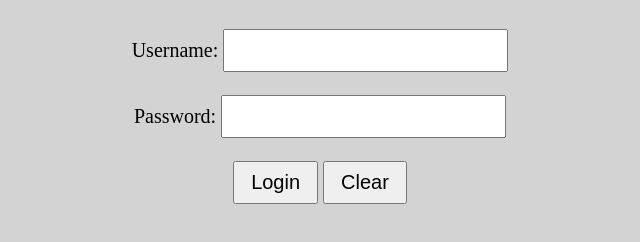
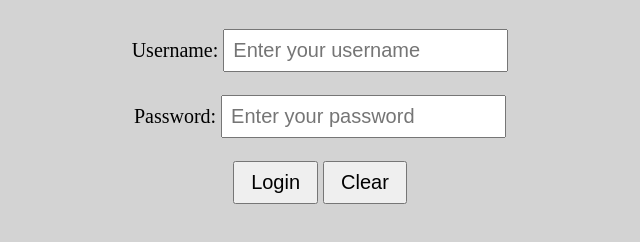
Before and after one commit to Marianna2028/IT1166-Employee-Management-System, a plain HTML site: page index.html in a window 1280 px wide. Shown: the part 90-332 px from the top of the page, without its empty margins (320-960 px from the left). Drawn offline with Linux system fonts and the light colour scheme.

Commit message:
Fix HTML form input fields formatting

```diff
--- a/index.html
+++ b/index.html
@@ -12,12 +12,14 @@
     <form>
         <label for="username">Username:</label>
         <input type="text" id="username" name="username"
+            placeholder="Enter your username"
                style="font-size: 20px; padding: 8px;">
 
         <br><br>
 
         <label for="password">Password:</label>
         <input type="password" id="password" name="password"
+            placeholder="Enter your password"
                style="font-size: 20px; padding: 8px;">
 
         <br><br>
```
